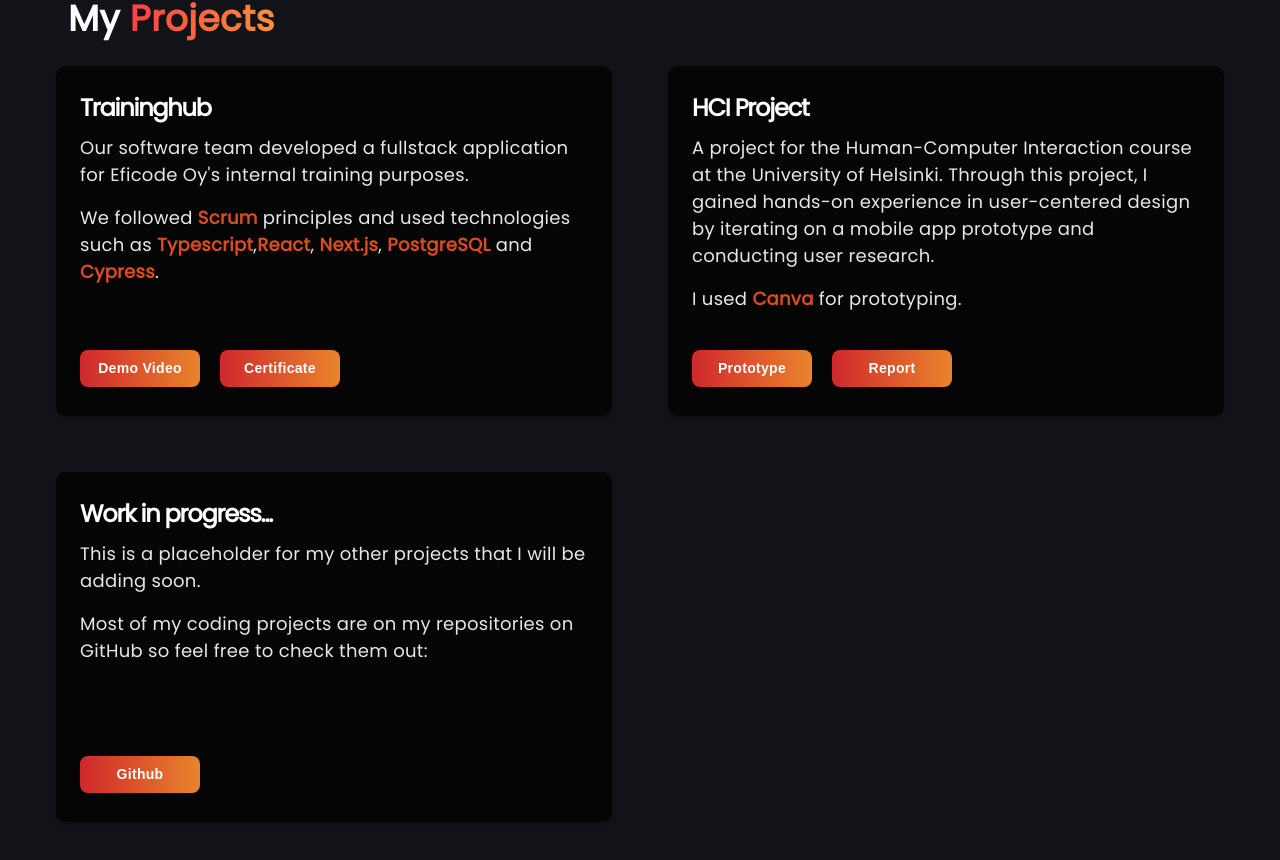
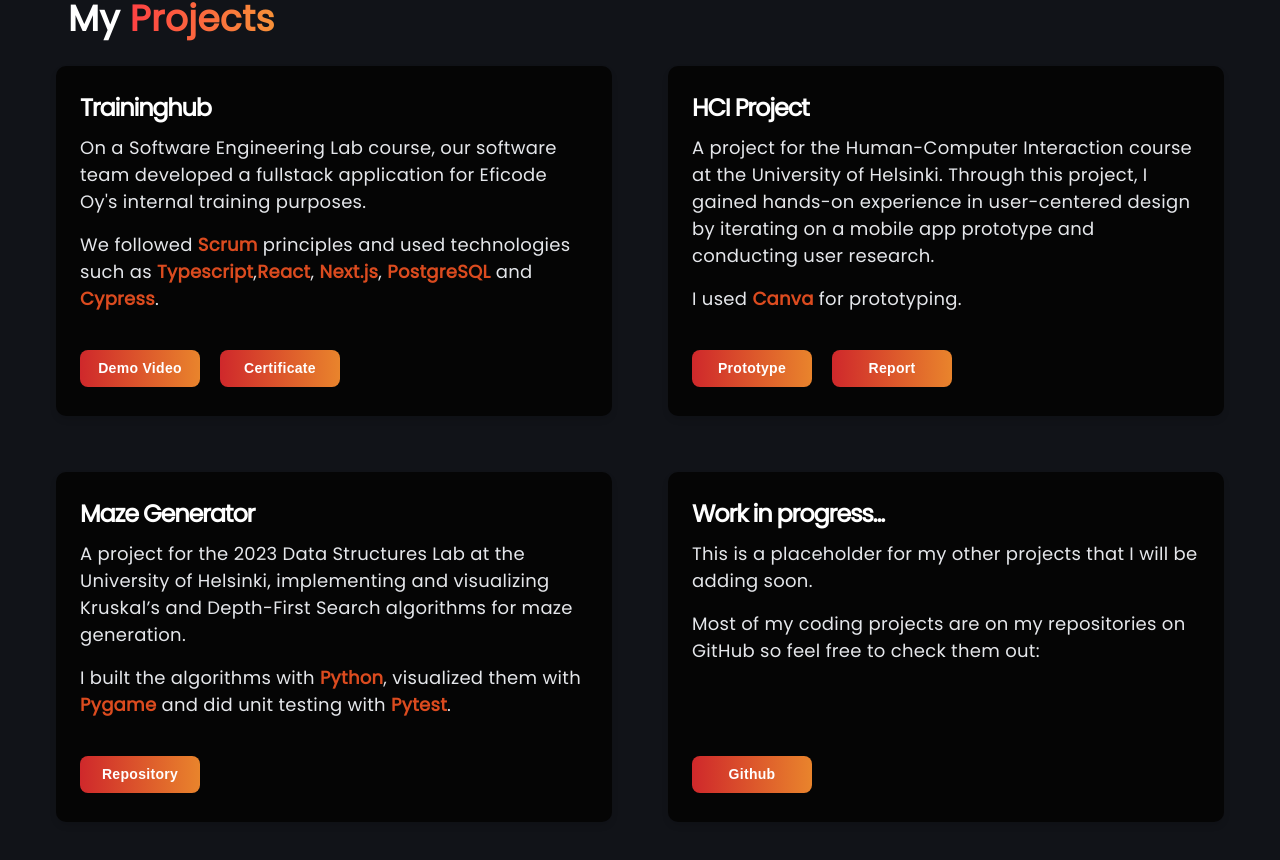
Before and after one commit to laurelcrelia/laurelcrelia.github.io, a React (Create React App) app: page /#/ in a window 1280 px wide. Shown: the part 1336-2196 px from the top of the page. Built offline with nearby package versions, Linux system fonts and the light colour scheme.

Commit message:
Add Maze Generator project

```diff
--- a/src/pages/Home/components/Projects.jsx
+++ b/src/pages/Home/components/Projects.jsx
@@ -18,7 +18,7 @@
               description={
                 <>
                 <p className="mb-4">
-                  Our software team developed a fullstack application for Eficode Oy&apos;s internal training purposes.
+                On a Software Engineering Lab course, our software team developed a fullstack application for Eficode Oy&apos;s internal training purposes.
                 </p>
                 <p>
                   We followed <strong>Scrum</strong> principles and used technologies such as <strong>Typescript</strong>,
@@ -50,6 +50,20 @@
               linkDescription2="Report"
             />
             <Card
+              title="Maze Generator"
+              description={
+                <>
+                <p className="mb-4">
+                A project for the 2023 Data Structures Lab at the University of Helsinki, implementing and visualizing Kruskal’s and Depth-First Search algorithms for maze generation.                </p>
+                <p>
+                I built the algorithms with <strong>Python</strong>, visualized them with <strong>Pygame</strong> and did unit testing with <strong>Pytest</strong>.
+                </p>
+                </>
+              }
+              link="https://github.com/laurelcrelia/data-structures-lab"
+              linkDescription="Repository"
+            />
+            <Card
               title="Work in progress..."
               description={
                 <>
```
